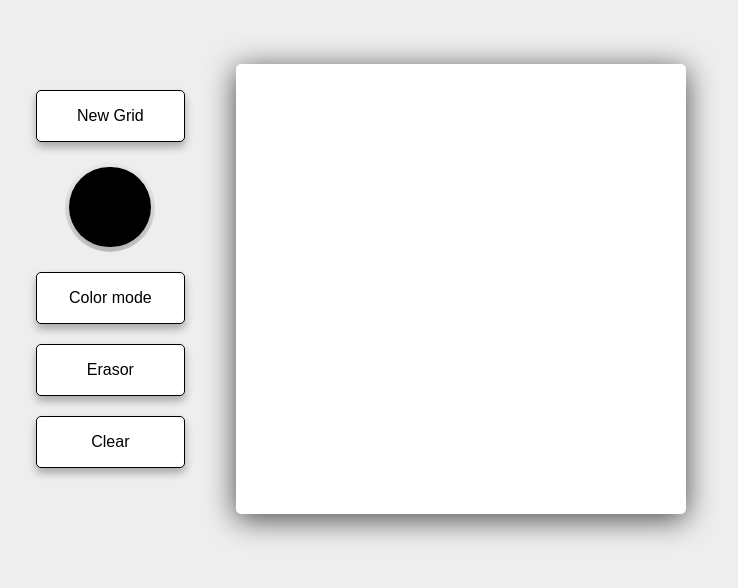
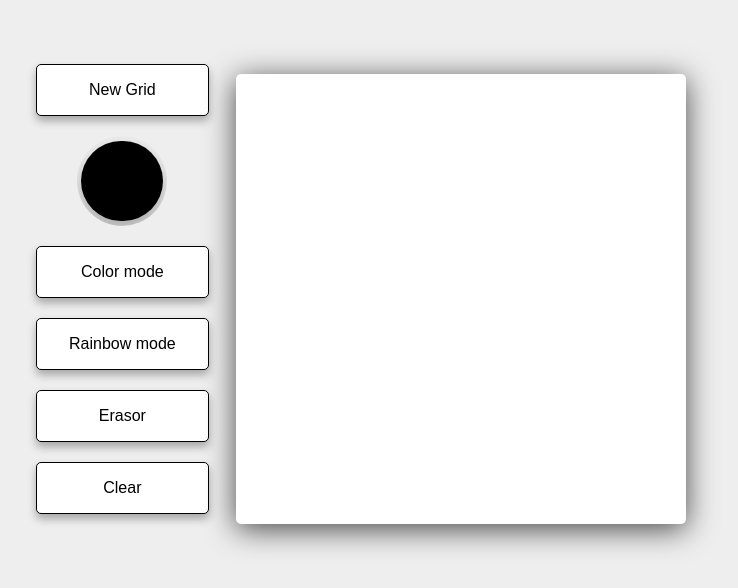
Before and after one commit to AndriySydorchuk/etch-a-sketch, a website: page index.html in a window 1280 px wide. Shown: the whole page, without its empty margins (279-1017 px from the left). Drawn offline with Linux system fonts and the light colour scheme; a web font is replaced by a local one.

Commit message:
Create rainbow mode btn

```diff
--- a/index.html
+++ b/index.html
@@ -16,6 +16,7 @@
             <input class="color-picker__input" type="color" />
           </div>
           <button class="btn btn__color">Color mode</button>
+          <button class="btn btn__rainbow">Rainbow mode</button>
           <button class="btn btn__erasor">Erasor</button>
           <button class="btn btn__clear">Clear</button>
         </div>
```
